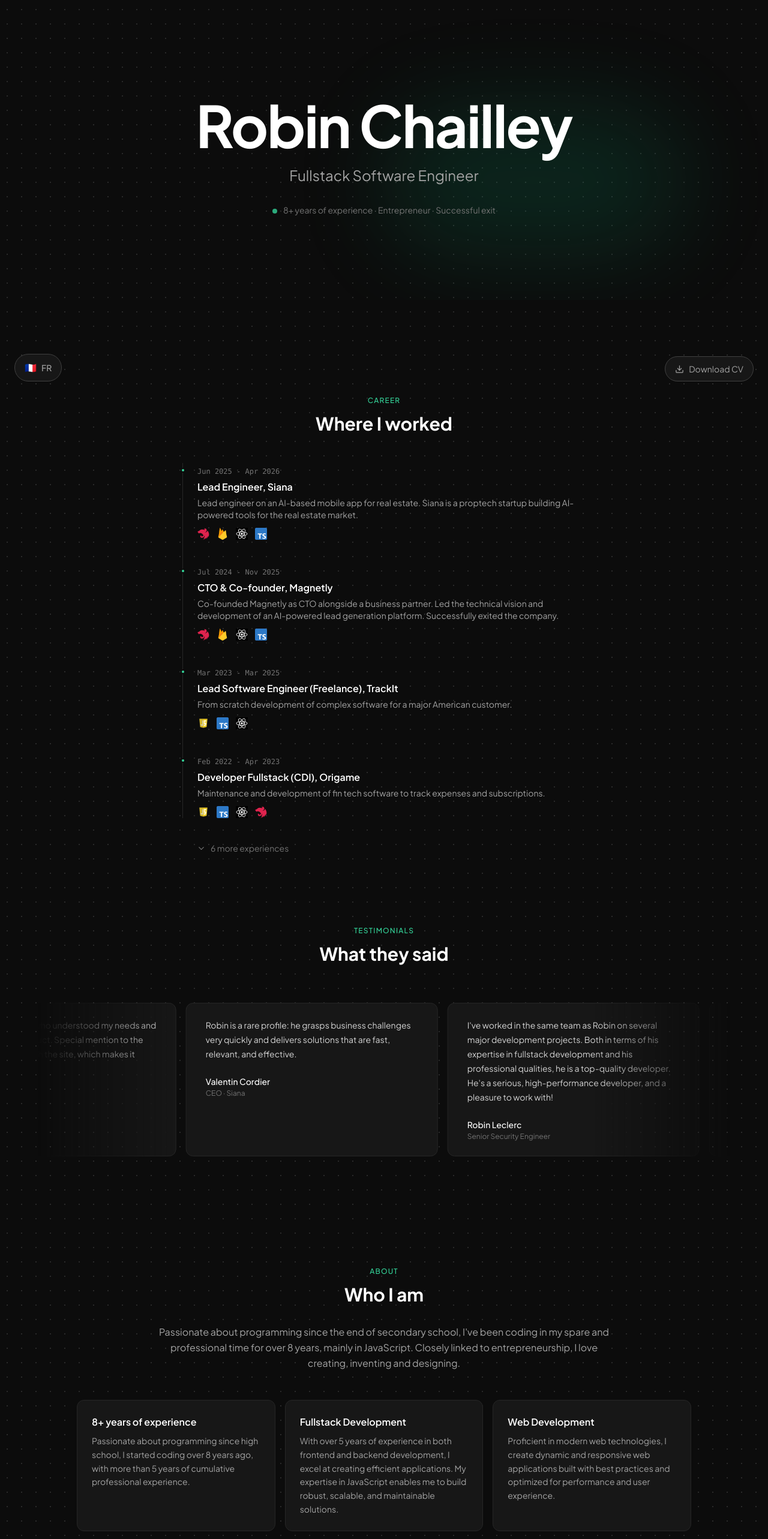
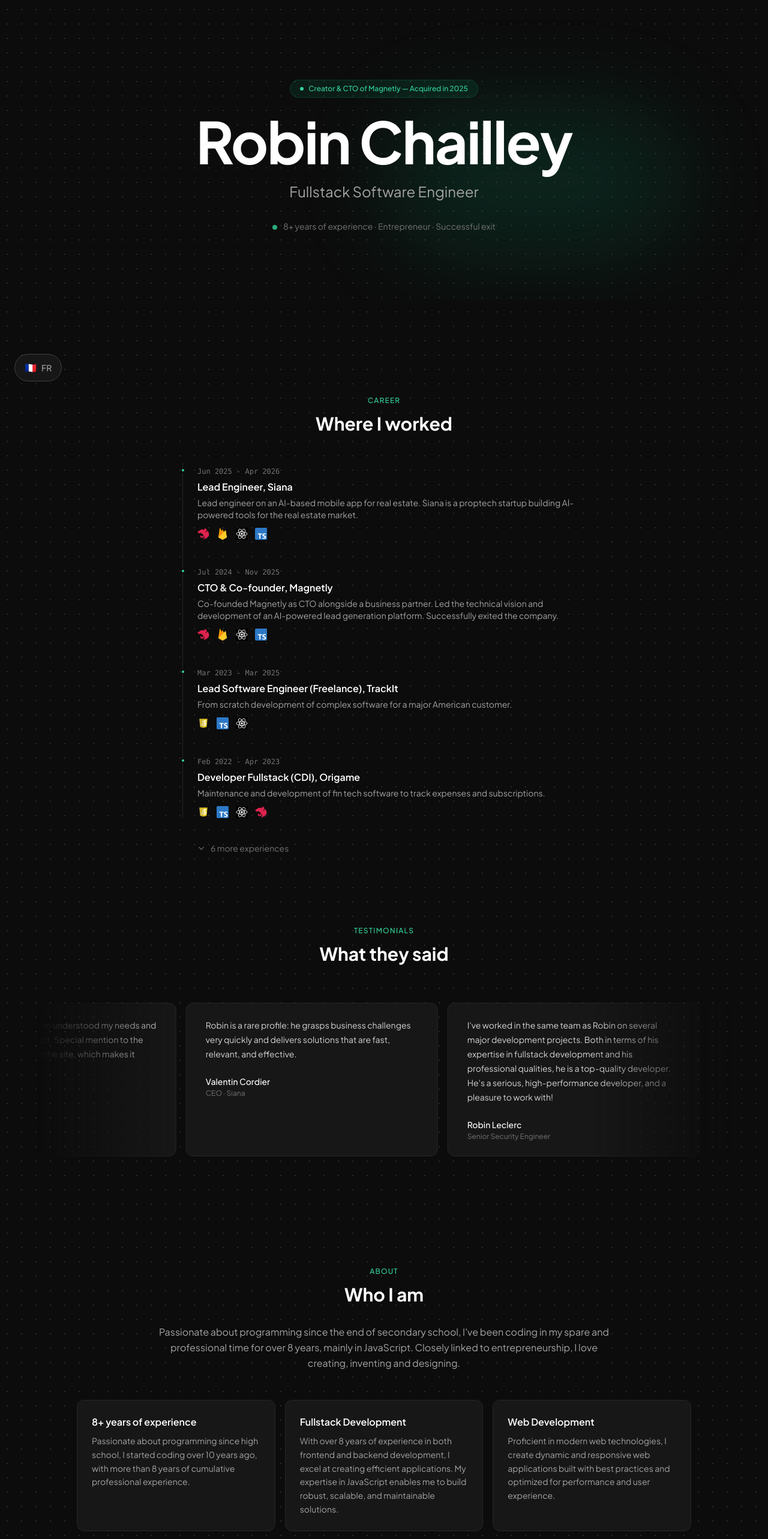
Before and after one commit to RobinChailley/portfolio, a Next.js app: page / in a window 1280 px wide. Shown: the part 140-2706 px from the top of the page at 60% size. Built offline with nearby package versions, Linux system fonts and the light colour scheme.

Commit message:
feat: remove download

```diff
--- a/next.config.mjs
+++ b/next.config.mjs
@@ -1,6 +1,7 @@
 /** @type {import('next').NextConfig} */
 const nextConfig = {
 	images: {
+		unoptimized: true,
 		domains: ['images.unsplash.com', 'source.unsplash.com'],
 	}
 };
--- a/package.json
+++ b/package.json
@@ -6,7 +6,8 @@
 		"dev": "next dev",
 		"build": "next build",
 		"start": "next start -p 3006",
-    "lint": "next lint"
+		"lint": "next lint",
+		"deploy:web": "firebase deploy"
 	},
 	"dependencies": {
 		"@radix-ui/react-slot": "^1.0.2",
--- a/src/app/page.tsx
+++ b/src/app/page.tsx
@@ -5,7 +5,6 @@ import Experiences from '@/sections/experiences/Experiences';
 import Me from '@/sections/me/Me';
 import Contact from '@/sections/contact/Contact';
 import Projects from '@/sections/projects/Projects';
-import DownloadCVButton from '@/components/ui/DownloadCVButton';
 import Recommendations from '@/sections/recommendations/Recommendations';
 import FadeIn from '@/components/ui/FadeIn';
 import Footer from '@/components/ui/Footer';
@@ -14,8 +13,7 @@ import LanguageSwitcher from '@/components/ui/LanguageSwitcher';
 export default function Home() {
 	return (
 		<main className="flex min-h-screen flex-col items-center justify-between">
-			<DownloadCVButton />
-			<LanguageSwitcher />
+<LanguageSwitcher />
 			<div className="w-full h-[85vh]">
 				<CustomNavbarMenu />
 				<CustomSparkles />
--- a/src/lib/i18n.ts
+++ b/src/lib/i18n.ts
@@ -1,7 +1,7 @@
 import { Lang } from '@/contexts/LanguageContext';
 
 export const ui: Record<Lang, {
-	hero: { subtitle: string; tagline: string };
+	hero: { badge: string; subtitle: string; tagline: string };
 	nav: { experience: string; testimonials: string; about: string; projects: string; contact: string };
 	career: { label: string; title: string; showMore: (n: number) => string; showLess: string };
 	about: { label: string; title: string; bio: string };
@@ -13,6 +13,7 @@ export const ui: Record<Lang, {
 }> = {
 	en: {
 		hero: {
+			badge: 'Creator & CTO of Magnetly — Acquired in 2025',
 			subtitle: 'Fullstack Software Engineer',
 			tagline: '8+ years of experience · Entrepreneur · Successful exit',
 		},
@@ -52,6 +53,7 @@ export const ui: Record<Lang, {
 	},
 	fr: {
 		hero: {
+			badge: 'Créateur & CTO de Magnetly — Rachat en 2025',
 			subtitle: 'Ingénieur Logiciel Fullstack',
 			tagline: "8+ ans d'expérience · Entrepreneur · Exit réussi",
 		},
--- a/src/sections/hero/CustomSparkles.tsx
+++ b/src/sections/hero/CustomSparkles.tsx
@@ -21,6 +21,10 @@ export default function Hero() {
 				transition={{ duration: 0.7, ease: [0.25, 0.1, 0.25, 1] }}
 				className="text-center relative z-10"
 			>
+				<div className="inline-flex items-center gap-2 bg-emerald-500/10 border border-emerald-500/20 text-emerald-400 text-xs font-medium rounded-full px-4 py-1.5 mb-6">
+					<span className="w-1.5 h-1.5 rounded-full bg-emerald-400" />
+					{t.badge}
+				</div>
 				<h1 className="text-6xl sm:text-7xl lg:text-8xl font-bold tracking-tight text-white">Robin Chailley</h1>
 				<p className="text-xl sm:text-2xl text-neutral-400 mt-5 font-normal">{t.subtitle}</p>
 				<p className="mt-8 text-sm text-neutral-500 text-center">
--- a/src/sections/me/Me.tsx
+++ b/src/sections/me/Me.tsx
@@ -6,28 +6,76 @@ import { ui } from '@/lib/i18n';
 
 const skills = [
 	{
-		en: { title: '8+ years of experience', description: 'Passionate about programming since high school, I started coding over 8 years ago, with more than 5 years of cumulative professional experience.' },
-		fr: { title: '8+ ans d\'expérience', description: 'Passionné de programmation depuis le lycée, je code depuis plus de 8 ans, avec plus de 5 ans d\'expérience professionnelle cumulée.' },
+		en: {
+			title: '8+ years of experience',
+			description:
+				'Passionate about programming since high school, I started coding over 10 years ago, with more than 8 years of cumulative professional experience.',
+		},
+		fr: {
+			title: "8+ ans d'expérience",
+			description:
+				"Passionné de programmation depuis le lycée, je code depuis plus de 10 ans, avec plus de 8 ans d'expérience professionnelle cumulée.",
+		},
 	},
 	{
-		en: { title: 'Fullstack Development', description: 'With over 5 years of experience in both frontend and backend development, I excel at creating efficient applications. My expertise in JavaScript enables me to build robust, scalable, and maintainable solutions.' },
-		fr: { title: 'Développement Fullstack', description: 'Avec plus de 5 ans d\'expérience en développement frontend et backend, j\'excelle dans la création d\'applications efficaces. Mon expertise en JavaScript me permet de construire des solutions robustes, scalables et maintenables.' },
+		en: {
+			title: 'Fullstack Development',
+			description:
+				'With over 8 years of experience in both frontend and backend development, I excel at creating efficient applications. My expertise in JavaScript enables me to build robust, scalable, and maintainable solutions.',
+		},
+		fr: {
+			title: 'Développement Fullstack',
+			description:
+				"Avec plus de 8 ans d'expérience en développement frontend et backend, j'excelle dans la création d'applications efficaces. Mon expertise en JavaScript me permet de construire des solutions robustes, scalables et maintenables.",
+		},
 	},
 	{
-		en: { title: 'Web Development', description: 'Proficient in modern web technologies, I create dynamic and responsive web applications built with best practices and optimized for performance and user experience.' },
-		fr: { title: 'Développement Web', description: 'Maîtrisant les technologies web modernes, je crée des applications web dynamiques et responsive, construites selon les meilleures pratiques et optimisées pour la performance et l\'expérience utilisateur.' },
+		en: {
+			title: 'Web Development',
+			description:
+				'Proficient in modern web technologies, I create dynamic and responsive web applications built with best practices and optimized for performance and user experience.',
+		},
+		fr: {
+			title: 'Développement Web',
+			description:
+				"Maîtrisant les technologies web modernes, je crée des applications web dynamiques et responsive, construites selon les meilleures pratiques et optimisées pour la performance et l'expérience utilisateur.",
+		},
 	},
 	{
-		en: { title: 'Mobile Development', description: 'Skilled in React Native, I build cross-platform mobile apps optimized for performance, usability, and seamless interactions on iOS and Android.' },
-		fr: { title: 'Développement Mobile', description: 'Expert en React Native, je construis des applications mobiles cross-platform optimisées pour la performance, l\'ergonomie et des interactions fluides sur iOS et Android.' },
+		en: {
+			title: 'Mobile Development',
+			description:
+				'Skilled in React Native, I build cross-platform mobile apps optimized for performance, usability, and seamless interactions on iOS and Android.',
+		},
+		fr: {
+			title: 'Développement Mobile',
+			description:
+				"Expert en React Native, je construis des applications mobiles cross-platform optimisées pour la performance, l'ergonomie et des interactions fluides sur iOS et Android.",
+		},
 	},
 	{
-		en: { title: 'Software Project Leadership', description: "As a lead software engineer, I've successfully managed a development team. My experience highlights my ability to drive projects from start to finish while maintaining high standards." },
-		fr: { title: 'Leadership Technique', description: "En tant que lead software engineer, j'ai géré avec succès une équipe de développement. Mon expérience démontre ma capacité à piloter des projets de bout en bout en maintenant des standards élevés." },
+		en: {
+			title: 'Software Project Leadership',
+			description:
+				"As a lead software engineer, I've successfully managed a development team. My experience highlights my ability to drive projects from start to finish while maintaining high standards.",
+		},
+		fr: {
+			title: 'Leadership Technique',
+			description:
+				"En tant que lead software engineer, j'ai géré avec succès une équipe de développement. Mon expérience démontre ma capacité à piloter des projets de bout en bout en maintenant des standards élevés.",
+		},
 	},
 	{
-		en: { title: 'Entrepreneurial Spirit', description: 'I founded and sold my first company, and launched multiple profitable SaaS products. I thrive in environments where I can create, invent, and design new solutions.' },
-		fr: { title: 'Esprit Entrepreneurial', description: "J'ai fondé et cédé ma première entreprise, et lancé plusieurs produits SaaS rentables. Je m'épanouis dans les environnements où je peux créer, inventer et concevoir de nouvelles solutions." },
+		en: {
+			title: 'Entrepreneurial Spirit',
+			description:
+				'I founded and sold my first company, and launched multiple profitable SaaS products. I thrive in environments where I can create, invent, and design new solutions.',
+		},
+		fr: {
+			title: 'Esprit Entrepreneurial',
+			description:
+				"J'ai fondé et cédé ma première entreprise, et lancé plusieurs produits SaaS rentables. Je m'épanouis dans les environnements où je peux créer, inventer et concevoir de nouvelles solutions.",
+		},
 	},
 ];
 
@@ -41,9 +89,7 @@ export default function Me() {
 				<p className="text-emerald-400 text-xs font-medium tracking-widest uppercase mb-3">{t.label}</p>
 				<h2 className="text-3xl font-bold text-white">{t.title}</h2>
 			</div>
-			<p className="text-center text-neutral-400 px-12 max-w-full sm:px-0 sm:max-w-[60vw] leading-relaxed">
-				{t.bio}
-			</p>
+			<p className="text-center text-neutral-400 px-12 max-w-full sm:px-0 sm:max-w-[60vw] leading-relaxed">{t.bio}</p>
 			<div className="grid grid-cols-1 sm:grid-cols-2 lg:grid-cols-3 gap-4 mt-12 max-w-5xl w-full px-6 sm:px-0">
 				{skills.map((item) => (
 					<div
```
Lines whose indentation alone changed are shown as unchanged.
